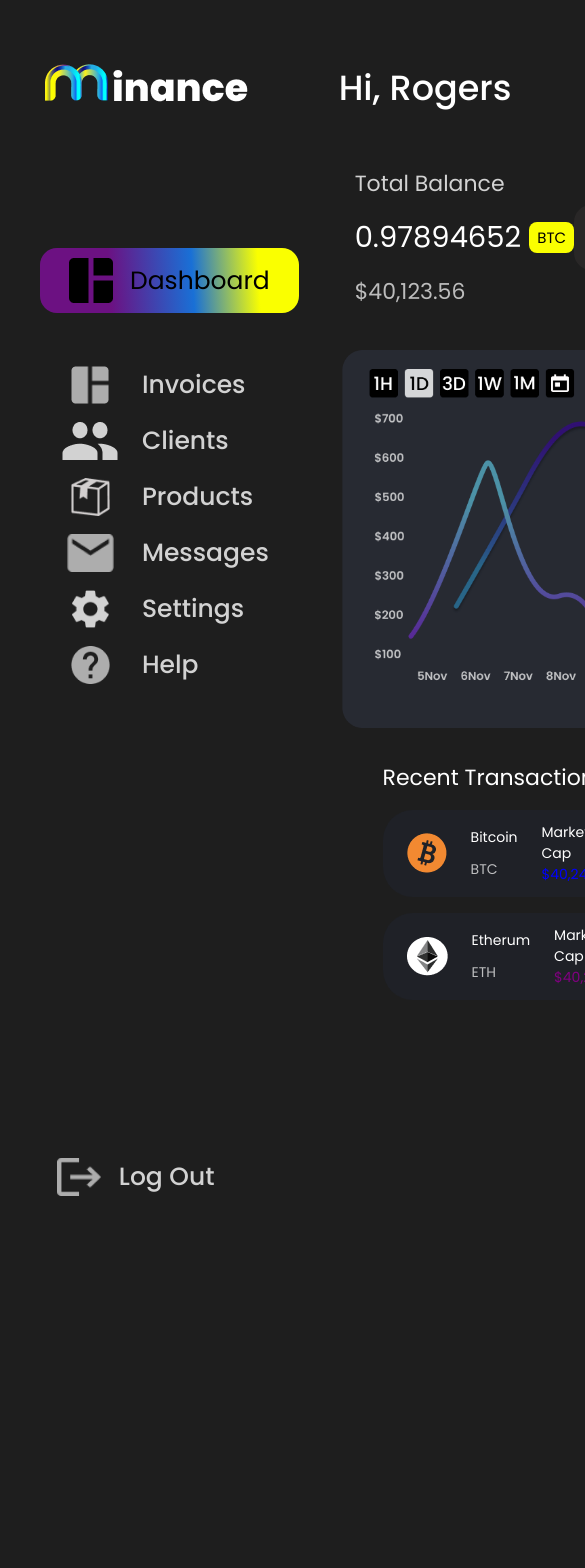
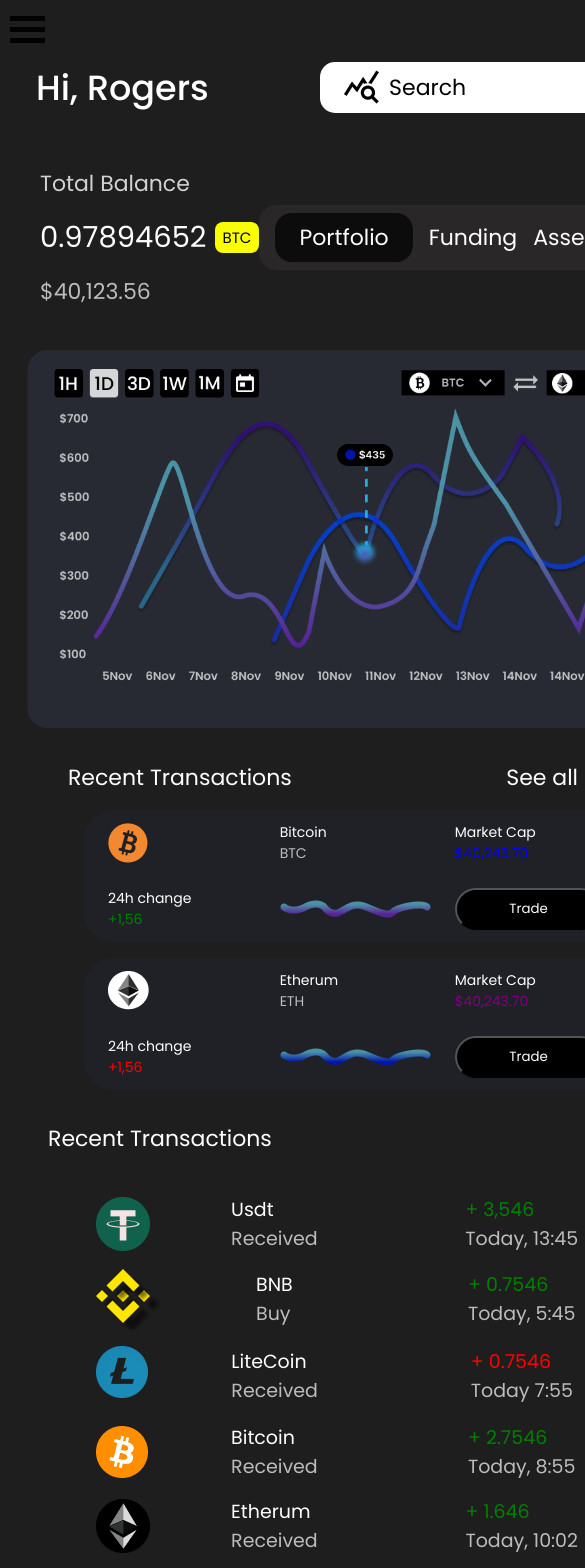
Before and after one commit to Clansou/integration_maquette, a Vue app: page /#/ in a window 390 px wide. Shown: the top 1568 px of the page, 585 px wide, since content can reach past the window. Before the commit the page ends 1217 px from the top, so only its background shows below. Built offline with nearby package versions, Linux system fonts and the light colour scheme.

Commit message:
First part responsive

```diff
--- a/src/components/AssetsComponent.vue
+++ b/src/components/AssetsComponent.vue
@@ -32,5 +32,11 @@
         justify-content: space-between;
         padding: 0 12px;
     }
+    @media (max-width: 1000px) {
+        .asset{
+            padding: 20px 48px;
+            margin-bottom: 12px;
+        }
+    }
 
 </style>
--- a/src/components/TransactionAsideComponent.vue
+++ b/src/components/TransactionAsideComponent.vue
@@ -21,7 +21,7 @@
 <style scoped>
     .transactionasidediv{
         display: grid;
-        grid-template-columns: 2fr 5fr 5fr;
+        grid-template-columns: 2fr 3fr 5fr;
         align-items: center;
         padding: 8px;
         gap: 16px;
@@ -37,4 +37,5 @@
     .transactionasidediv div :nth-child(2){
         opacity: 0.7;
     }
+
 </style>
--- a/src/components/TransactionComponent.vue
+++ b/src/components/TransactionComponent.vue
@@ -55,6 +55,16 @@
 .transaction :nth-child(2) :nth-child(2){
     opacity: 0.7;
 }
+@media (max-width: 800px) {
+        .transaction{
+            margin-left: auto;
+            margin-right: auto;
+            width: 85%;
+            display: grid;
+            grid-template-columns: 1fr 1fr 1fr;
+            grid-template-rows: 1fr 1fr;
+        }
+    }
 
 
 
--- a/src/views/HomeView.vue
+++ b/src/views/HomeView.vue
@@ -12,12 +12,36 @@
     TransactionAsideComponent,
     AssetsComponent,
   },
+  mounted(){
+    var sidenav = document.getElementById("Aside1");
+    var openBtn = document.getElementById("openBtn");
+    var closeBtn = document.getElementById("closeBtn");
+
+    openBtn.onclick = openNav;
+    closeBtn.onclick = closeNav;
+
+    /* Set the width of the side navigation to 250px */
+    function openNav() {
+      sidenav.classList.add("active");
+    }
+
+    /* Set the width of the side navigation to 0 */
+    function closeNav() {
+      sidenav.classList.remove('active');
+    }
+  }
 }
 </script>
 
 <template>
-  <aside>
+
+  <aside id="Aside1">
+    <a id="closeBtn" href="#" class="close">×</a>
     <img id="Logo" src="../../public/image/Logo.png" alt="Logo">
+    <div id="profil2">
+      <img src="../../public/image/Icone/Notification.png" alt="">
+      <img src="../../public/image/Profil.png" alt="">
+    </div>
     <button id="Dashboard">
       <img src="../../public/image/Icone/Dashboard.png" alt="">
       <p>Dashboard</p>
@@ -66,18 +90,18 @@
       <TransactionComponent img="image/Crypto/Etherum2.png" subimg="image/transactionCurve2.png" name="Etherum" subname="ETH" activeColor1="purple" activeColor2="red"/>
     </div>
   </main>
-  <aside>
-    <div id="profil">
+  <aside id="Aside2">
+    <div id="profil1">
       <img src="../../public/image/Icone/Notification.png" alt="">
       <img src="../../public/image/Profil.png" alt="">
     </div>
     <p>Recent Transactions</p>
     <div id="TransactionAside">
-      <TransactionAsideComponent img="image/Crypto/Usdt.png" name="Usdt" state="Received" price="+ 3,546" date="Today, 13:45 pm" activeColor1="green"/>
-      <TransactionAsideComponent img="image/Crypto/BNB.png" name="BNB" state="Buy" price="+ 0.7546" date="Today, 5:45 am" activeColor1="green"/>
-      <TransactionAsideComponent img="image/Crypto/LiteCoin.png" name="LiteCoin" state="Received" price="+ 0.7546" date="Today 7:55 am" activeColor1="red"/>
-      <TransactionAsideComponent img="image/Crypto/Bitcoin.png" name="Bitcoin" state="Received" price="+ 2.7546" date="Today, 8:55 am" activeColor1="green"/>
-      <TransactionAsideComponent img="image/Crypto/Etherum.png" name="Etherum" state="Received" price="+ 1.646" date="Today, 10:02 am" activeColor1="green"/>
+      <TransactionAsideComponent img="image/Crypto/Usdt.png" name="Usdt" state="Received" price="+ 3,546" date="Today, 13:45 " activeColor1="green"/>
+      <TransactionAsideComponent img="image/Crypto/BNB.png" name="BNB" state="Buy" price="+ 0.7546" date="Today, 5:45 " activeColor1="green"/>
+      <TransactionAsideComponent img="image/Crypto/LiteCoin.png" name="LiteCoin" state="Received" price="+ 0.7546" date="Today 7:55 " activeColor1="red"/>
+      <TransactionAsideComponent img="image/Crypto/Bitcoin.png" name="Bitcoin" state="Received" price="+ 2.7546" date="Today, 8:55 " activeColor1="green"/>
+      <TransactionAsideComponent img="image/Crypto/Etherum.png" name="Etherum" state="Received" price="+ 1.646" date="Today, 10:02 " activeColor1="green"/>
     </div>
     <p>Assets</p>
     <div id="Assets">
@@ -85,6 +109,13 @@
       <AssetsComponent color="black" img="image/Crypto/Etherum2.png" name="Etherum" quantity="143,850.45" subname="ETH" background="linear-gradient(99.56deg, #FAFF00 35.82%, #29ABE2 64.75%, rgba(255, 255, 255, 0.7) 91.33%)"/>
     </div>
   </aside>
+  <a href="#" id="openBtn">
+    <span class="burger-icon">
+      <span></span>
+      <span></span>
+      <span></span>
+    </span>
+  </a>
 </template>
 
 
@@ -111,8 +142,8 @@
     margin-bottom: 128px;
   }
   aside{
-    margin-right: 40px;
-    margin-left: 40px;
+    margin-right: 24px;
+    margin-left: 24px;
     position: relative;
   }
   #Dashboard{
@@ -141,6 +172,30 @@
     position: absolute;
     bottom: 12px;
   }
+
+  #Aside1.active {
+  display: block;
+  left: 0;
+}
+
+#Aside1 .close {
+  position: absolute;
+  top: 10px;
+  right: 25px;
+  font-size: 36px;
+}
+.burger-icon span {
+  display: block;
+  width: 35px;
+  height: 5px;
+  background-color: black;
+  margin: 6px 0;
+}
+#openBtn{
+  position: absolute;
+  top: 10px;
+  left: 10px;
+}
 
 
 
@@ -244,7 +299,7 @@
     margin-left: 12px;
     margin-top: 24px;
   }
-  #Transactiondiv>div{
+  #Transactiondiv> :nth-child(1){
     width: 90%;
     display: flex;
     justify-content: space-between;
@@ -255,17 +310,19 @@
 
 
 
-
-  #profil{
+  #profil2{
+    display: none;
+  }
+  #profil1{
     display: flex;
     margin-bottom: 60px;
   }
-  #profil>img{
+  #profil1>img{
     height: fit-content;
     margin-top: auto;
     margin-bottom: auto;
   }
-  #profil :nth-child(2){
+  #profil1 :nth-child(2){
     margin-left: auto;
   }
 
@@ -285,4 +342,78 @@
     gap: 18px;
   }
 
+
+  @media (max-width: 1400px) {
+    #Aside1{
+      display: none;
+    }
+    #app{
+      grid-template-columns: 7fr 4fr;
+    }
+    h1{
+      margin-left: 12px;
+    }
+    #Aside1{
+      position: fixed;
+      top: 0;
+      background-color: #000;
+      margin: 0;
+      height: 100vh;
+      z-index: 10;
+    }
+    #Dashboard{
+      margin-left: 12px;
+      margin-right: 12px;
+    }
+   }
+   @media (max-width: 1000px) {
+    #app{
+      grid-template-columns: 1fr;
+      margin: 0 24px;
+    }
+    #profil1{
+      display: none;
+    }
+    #profil2{
+      display: block;
+    }
+    #profil2{
+    display: flex;
+    margin-left: 12px;
+    margin-right: 12px;
+    margin-bottom: 60px;
+    }
+    #profil2>img{
+      height: fit-content;
+      margin-top: auto;
+      margin-bottom: auto;
+    }
+    #profil2 :nth-child(2){
+      margin-left: auto;
+    }
+    #Logo{
+      margin-bottom: 30px;
+    }
+    #Assets{
+      flex-direction: row;
+    }
+    main{
+      margin-right: 24px;
+    }
+    #TransactionAside>div>div{
+      margin-left: auto;
+      margin-right: auto;
+    }
+    #TransactionAside>div>img{
+      margin-left: 40px
+    }
+    aside>p{
+    margin-top: 32px;
+    margin-bottom: 32px;
+    }
+
+   }
+
+
+
 </style>
```
Also changed, not shown: public/script.js (added).
